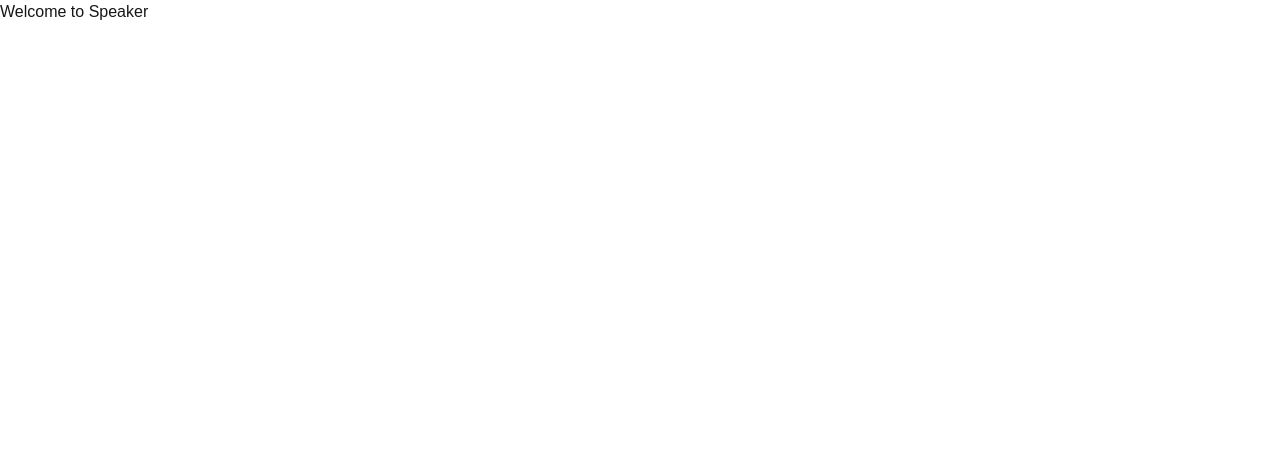
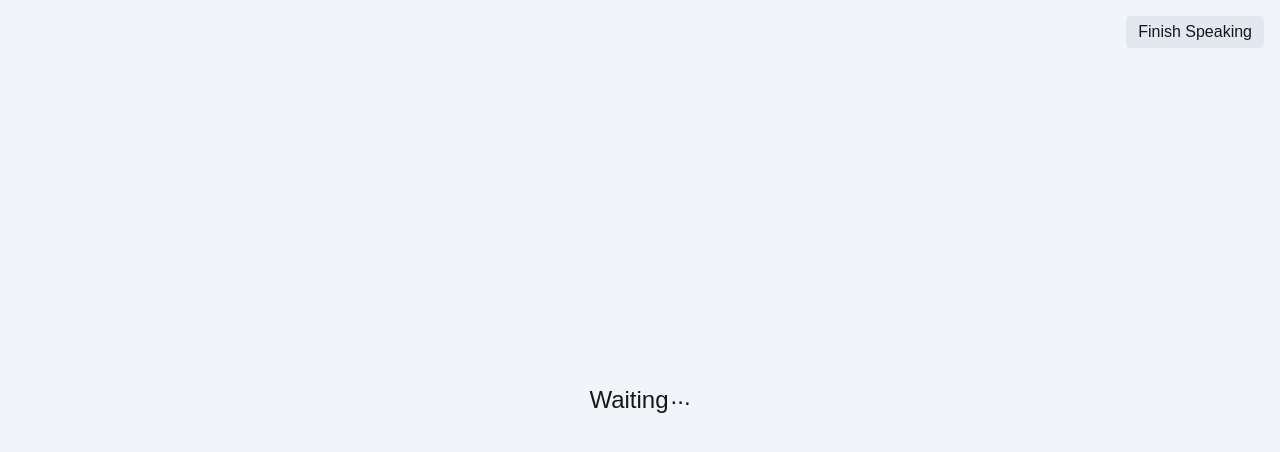
Before and after one commit to Oculux314/ttm-vote, a Next.js app: page /speaker in a window 1280 px wide. Shown: the top 452 px of the page. Built offline with nearby package versions, Linux system fonts and the light colour scheme; no server answers.

Commit message:
header and stuff

```diff
--- a/app/(home)/page.tsx
+++ b/app/(home)/page.tsx
@@ -3,28 +3,39 @@
 import { useQuery } from "convex/react";
 import { api } from "@/convex/_generated/api";
 import { TextScreen } from "@/components/TextScreen";
-import { Singleton, SingletonWithContent } from "@/convex/schema";
+import { SingletonWithContent } from "@/convex/schema";
+import { WaitingScreen } from "@/components/WaitingScreen";
+import { Header } from "@/components/Header";
 
 export default function HomePage() {
+  return (
+    <>
+      <Header type="voter" />
+      <Main />
+    </>
+  );
+}
+
+function Main() {
   const singleton = useQuery(api.myFunctions.getSingleton);
 
   if (singleton?.state === "voting") {
     return <VotingScreen singleton={singleton} />;
   } else if (singleton?.state === "speaking") {
-    return <SpeakingScreen singleton={singleton} />;
+    return <SpeakingScreenForVoter singleton={singleton} />;
   }
   return <WaitingScreen />;
-}
-
-function WaitingScreen() {
-  return <TextScreen>Waiting...</TextScreen>;
 }
 
 function VotingScreen({ singleton }: { singleton: SingletonWithContent }) {
   return <TextScreen>Voting...</TextScreen>;
 }
 
-function SpeakingScreen({ singleton }: { singleton: SingletonWithContent }) {
+function SpeakingScreenForVoter({
+  singleton,
+}: {
+  singleton: SingletonWithContent;
+}) {
   if (!singleton.currentTopic) {
     return <WaitingScreen />;
   }
@@ -32,7 +43,9 @@ function SpeakingScreen({ singleton }: { singleton: SingletonWithContent }) {
   return (
     <TextScreen>
       <p className="text-center">{singleton.currentTopicContent}</p>
-      <p className="text-center text-sm mt-2">Votes: {singleton.currentTopicVotes}</p>
+      <p className="text-center text-sm mt-2">
+        Votes: {singleton.currentTopicVotes}
+      </p>
     </TextScreen>
   );
 }
--- a/app/admin/page.tsx
+++ b/app/admin/page.tsx
@@ -1,3 +1,5 @@
+"use client";
+
 export default function AdminPage() {
   return <h1>Welcome to Admin</h1>;
 }
--- a/app/speaker/page.tsx
+++ b/app/speaker/page.tsx
@@ -1,3 +1,38 @@
+"use client";
+
+import { Header } from "@/components/Header";
+import { TextScreen } from "@/components/TextScreen";
+import { WaitingScreen } from "@/components/WaitingScreen";
+import { api } from "@/convex/_generated/api";
+import { SingletonWithContent } from "@/convex/schema";
+import { useQuery } from "convex/react";
+
 export default function SpeakerPage() {
-  return <h1>Welcome to Speaker</h1>;
+  return (
+    <>
+      <Header type="speaker" />
+      <Main />
+    </>
+  );
 }
+
+function Main() {
+  const singleton = useQuery(api.myFunctions.getSingleton);
+
+  if (singleton?.state === "speaking") {
+    return <SpeakingScreenForSpeaker singleton={singleton} />;
+  }
+  return <WaitingScreen />;
+}
+
+function SpeakingScreenForSpeaker({ singleton }: { singleton: SingletonWithContent }) {
+  if (!singleton.currentTopic) {
+    return <WaitingScreen />;
+  }
+
+  return (
+    <TextScreen>
+      <p className="text-center">{singleton.currentTopicContent}</p>
+    </TextScreen>
+  );
+}
--- /dev/null
+++ b/components/Header.tsx
@@ -0,0 +1,17 @@
+import { useRouter } from "next/navigation";
+
+export function Header({ type }: { type: "speaker" | "voter" | "admin" }) {
+  const router = useRouter();
+
+  return (
+    <header className="absolute w-dvw p-4 flex justify-end items-center gap-2">
+      {type == "voter" && <h1 className="text-md">{"Your turn? "}</h1>}
+      <button
+        className="bg-slate-200 dark:bg-slate-700 px-3 py-1 rounded hover:bg-slate-300 dark:hover:bg-slate-600"
+        onClick={() => router.push(type === "voter" ? "/speaker" : "/")}
+      >
+        {type === "voter" ? "Start Speaking" : "Finish Speaking"}
+      </button>
+    </header>
+  );
+}
--- /dev/null
+++ b/components/WaitingScreen.tsx
@@ -0,0 +1,16 @@
+import { TextScreen } from "./TextScreen";
+
+export function WaitingScreen() {
+  return (
+    <TextScreen>
+      <p className="flex gap-0.5">
+        Waiting
+        <span className="flex">
+          <span className="inline-block translate-y-1 animate-[bounce_0.6s_ease-in-out_infinite]">.</span>
+          <span className="inline-block translate-y-1 animate-[bounce_0.6s_ease-in-out_infinite_0.1s]">.</span>
+          <span className="inline-block translate-y-1 animate-[bounce_0.6s_ease-in-out_infinite_0.2s]">.</span>
+        </span>
+      </p>
+    </TextScreen>
+  );
+}
```
